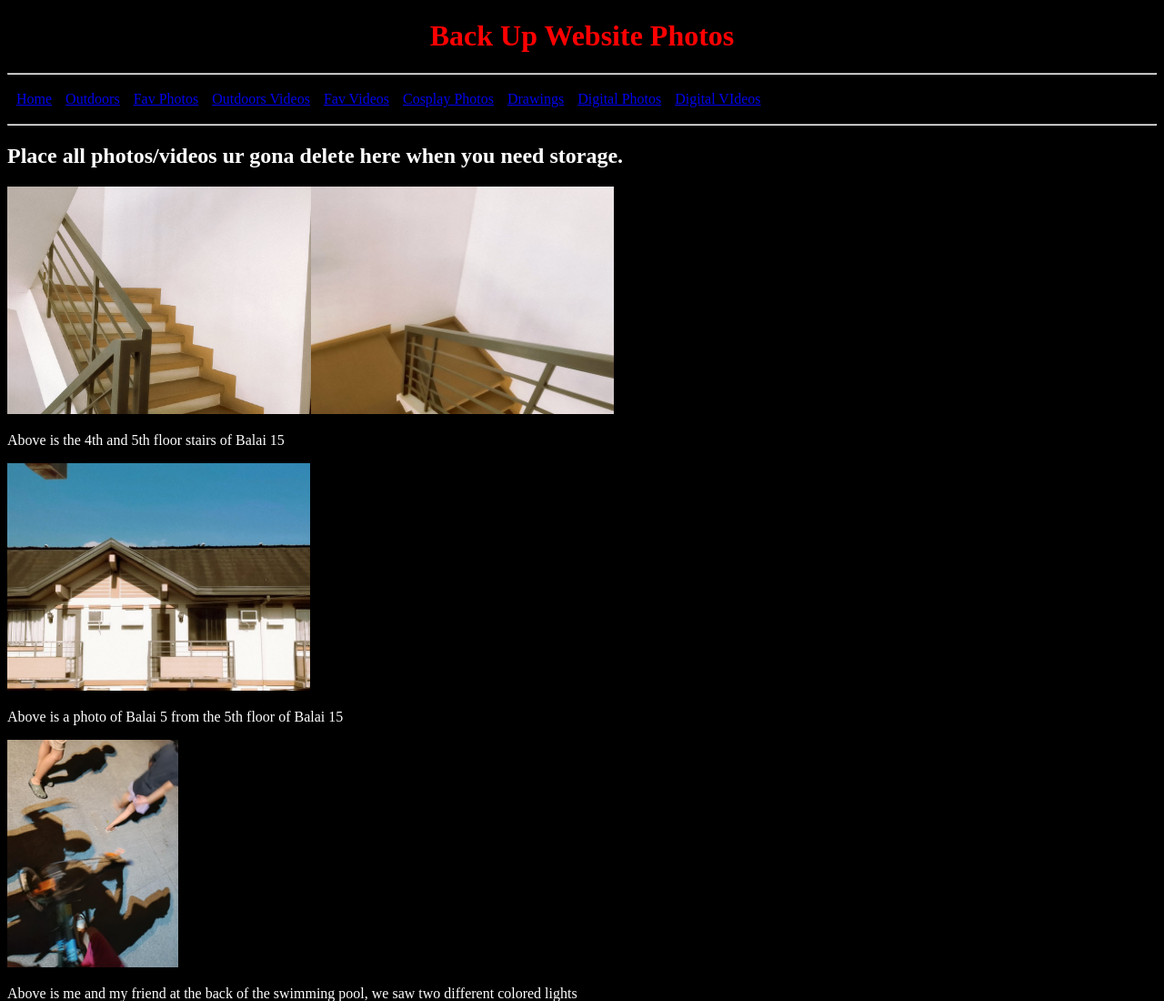
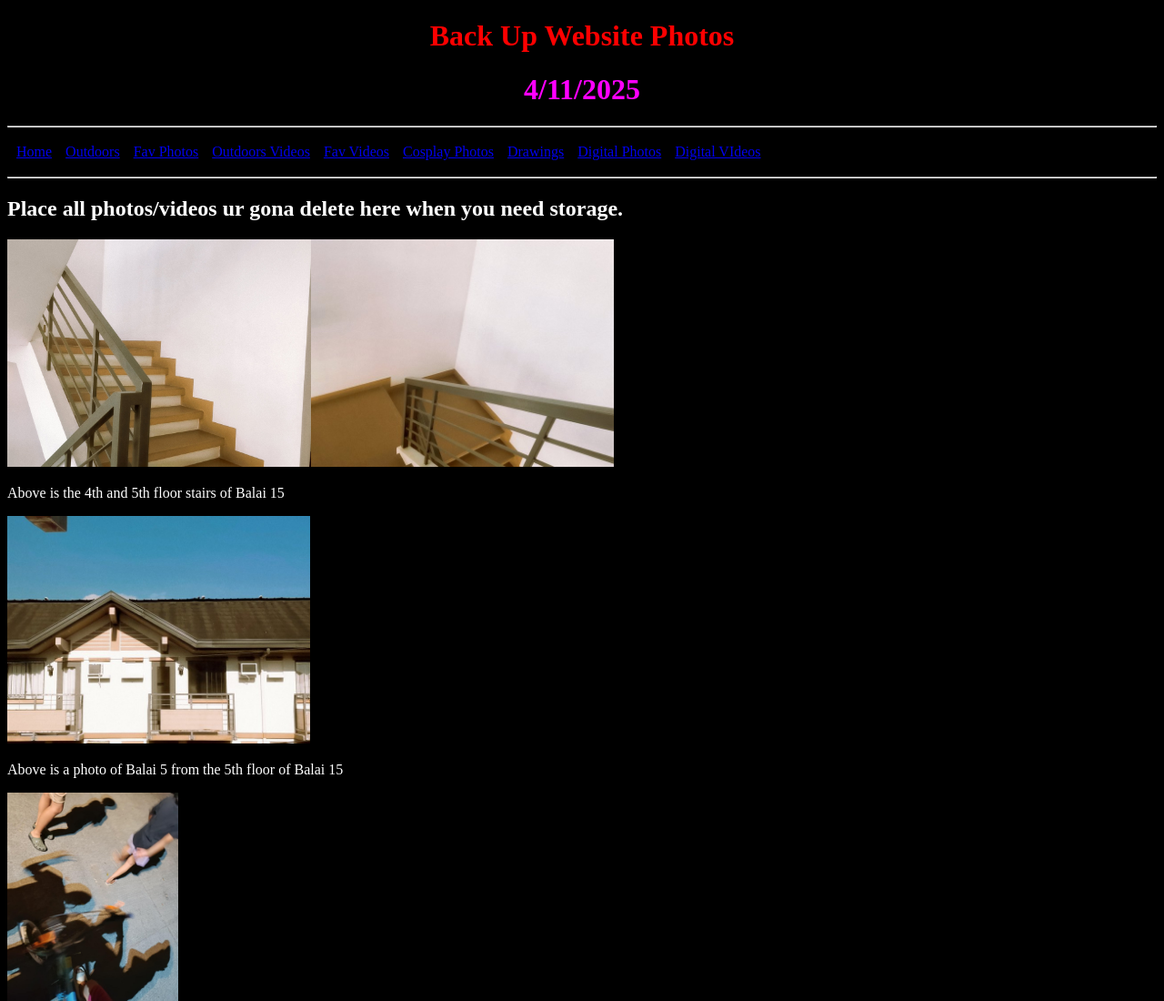
Before and after one commit to Harpie832/Back-Up-website-Photos-4-11-2025, a plain HTML site: page Outdoors.html in a window 1280 px wide. Shown: the top 1100 px of the page at 91% size. Drawn offline with Linux system fonts and the light colour scheme.

Commit message:
Index.html

```diff
--- a/Outdoors.html
+++ b/Outdoors.html
@@ -3,6 +3,7 @@
 <body bgcolor="black">
 <header>
 <font color="red"><h1 style="font=size:100px; text-align:center;">Back Up Website Photos</h1></font>
+<font color="Magenta"><h1 style="font=size:100px; text-align:center;">4/11/2025</h1></font>
 </header>
 <hr>
 <nav>
```
